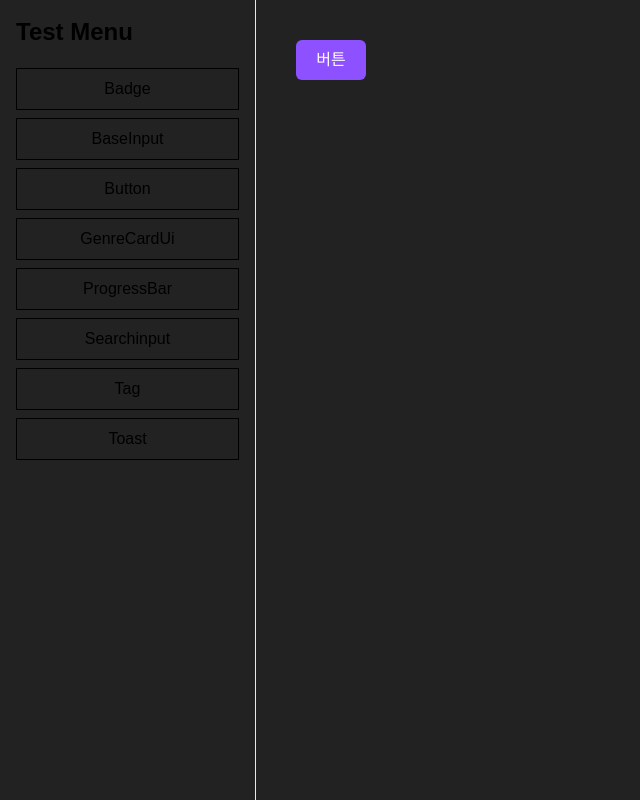
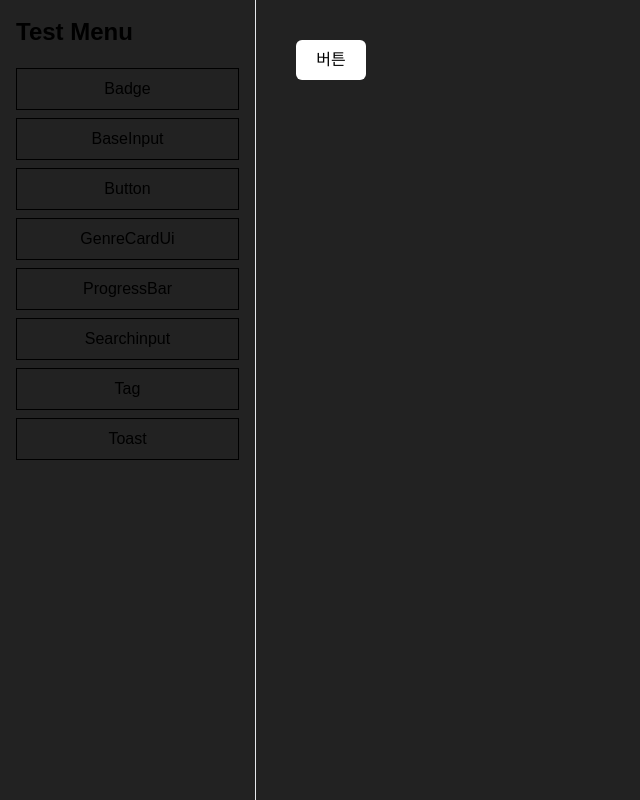
Before and after one commit to oz-union-14-team1/oz-union-fe-14-team1, a Next.js app: page /test/button in a window 1280 px wide. Shown: the whole page, without its empty margins (0-640 px from the left). Built offline with nearby package versions, Linux system fonts and the light colour scheme.

Commit message:
feat: 버튼컴포넌트 ouline default 색깔 수정 (#20)

```diff
--- a/src/app/test/button/page.tsx
+++ b/src/app/test/button/page.tsx
@@ -1,9 +1,9 @@
 import Button from '@/components/common/button/Button'
 
-export default function Home() {
+export default function buttontest() {
   return (
     <div>
-      <Button label="버튼" />
+      <Button variant="outline" label="버튼" />
     </div>
   )
 }
--- a/src/app/token.css
+++ b/src/app/token.css
@@ -53,6 +53,7 @@
 
   /* Outline */
   --color-btn-outline-stroke: #7b7b7b;
+  --color-btn-outline-default-fill: #ffffff;
   --color-btn-outline-hover-fill: var(--color-neutral-100);
   --color-btn-outline-active-fill: var(--color-neutral-300);
   --color-btn-outline-disabled-stroke: var(--color-neutral-100);
--- a/src/components/common/button/Button.tsx
+++ b/src/components/common/button/Button.tsx
@@ -1,16 +1,17 @@
 import { ComponentProps } from 'react'
+
 import { cn } from '@/utils/cn'
 
 type ButtonProps = ComponentProps<'button'> & {
   label: string
-  variant?: 'main' | 'sub'
+  variant?: 'main' | 'sub' | 'outline' | 'gray'
 }
 
 const BUTTON_VARIANTS = {
   main: 'bg-[var(--color-btn-main-default)] hover:bg-[var(--color-btn-main-hover)] active:bg-[var(--color-btn-main-active)] disabled:bg-[var(--color-btn-main-disabled)] text-white',
   sub: 'bg-[var(--color-btn-sub-default)] hover:bg-[var(--color-btn-sub-hover)] active:bg-[var(--color-btn-sub-active)] disabled:bg-[var(--color-btn-sub-disabled)] text-black',
   outline:
-    'border border-[var(--color-btn-outline-stroke)] bg-transparent hover:bg-[var(--color-btn-outline-hover-fill)] active:bg-[var(--color-btn-outline-active-fill)] disabled:border-[var(--color-btn-outline-disabled-stroke)]',
+    'bg-[var(--color-btn-outline-default-fill)] border-btn-color hover:bg-[var(--color-neutral-100)] active:bg-[var(--color-neutral-300)] disabled:bg-[var(--color-neutral-100)] text-black',
   gray: 'bg-[var(--color-btn-gray-default)] hover:bg-[var(--color-btn-gray-hover)] active:bg-[var(--color-btn-gray-active)] disabled:bg-[var(--color-btn-gray-disabled)] text-black',
 }
 
```
